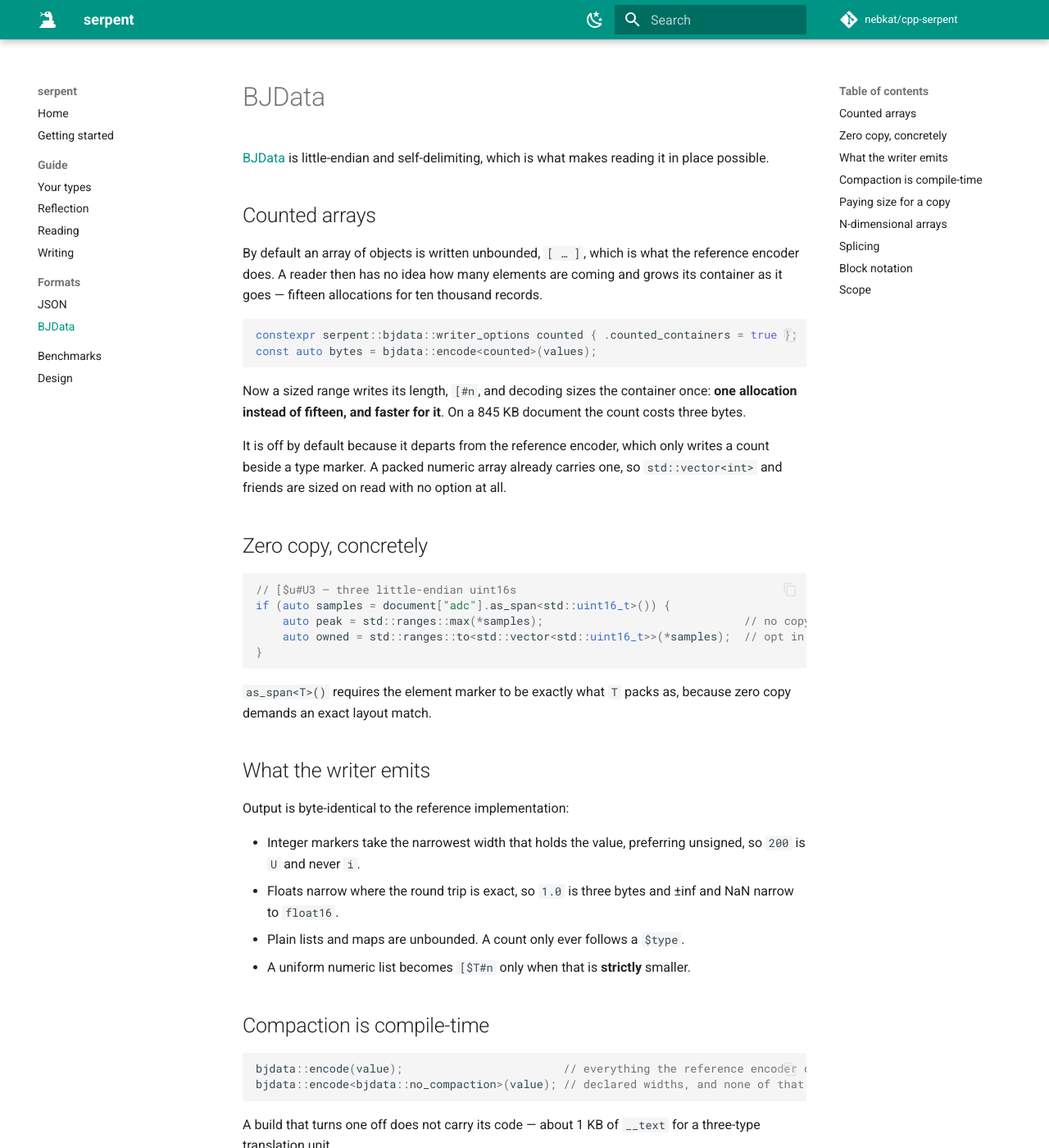
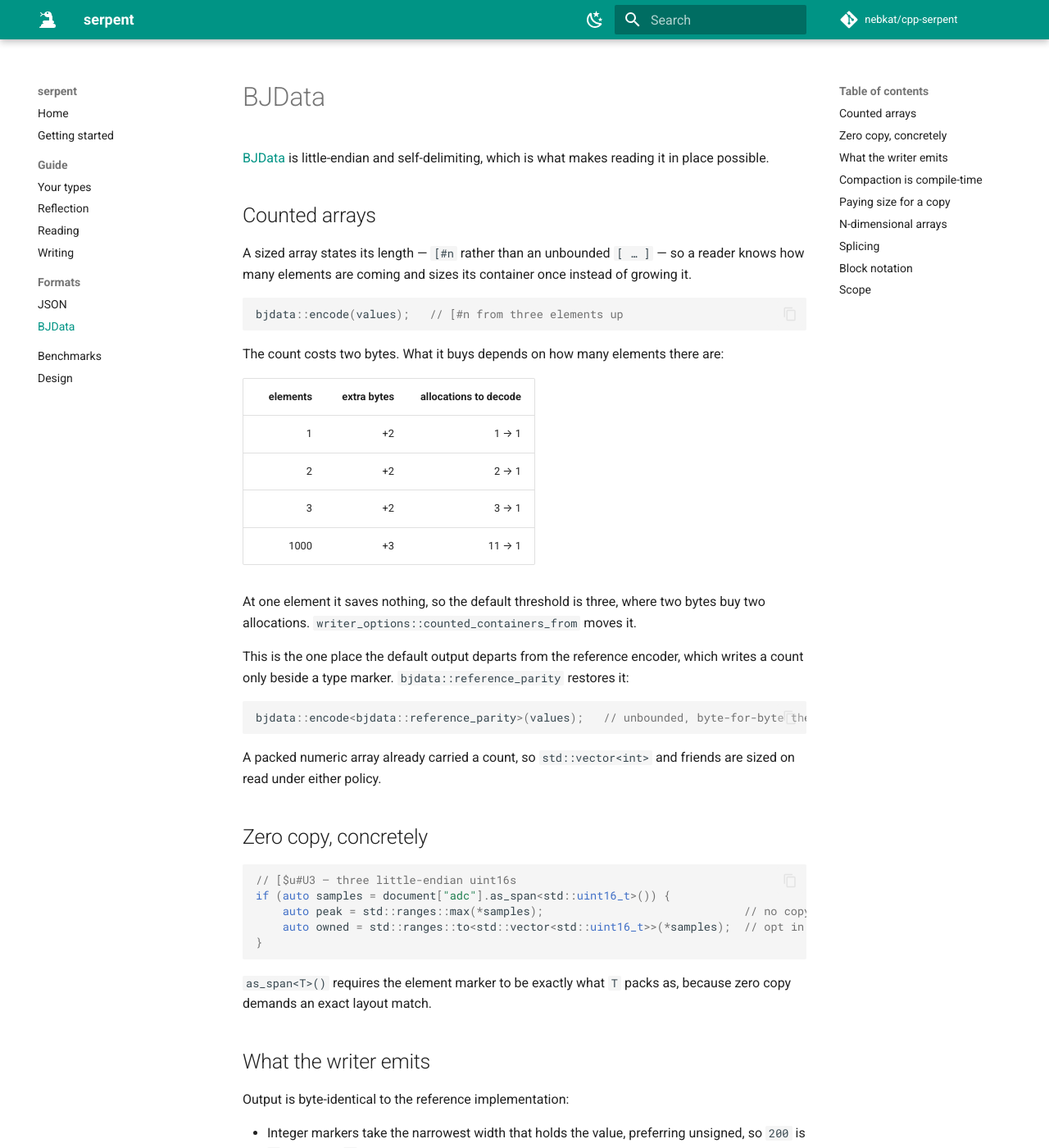
Before and after one commit to nebkat/cpp-serpent, an MkDocs documentation site: the page built from docs/bjdata.md, in a window 1280 px wide and 1400 px high. Shown: the whole window at 82% size. Built offline with MkDocs 1.6.1 and Material for MkDocs 9.7.7, drawn with Linux system fonts in a browser that asks for light colours; comment, search, counter and statistics services are not loaded.

Commit message:
change(bjdata): Count sized containers by default, from three elements up
Measured what the count is worth, per element count: it costs two bytes always,
and saves nothing at one element, one allocation at two, two at three, ten and a
megabyte of copying at a thousand. Three is where it stops being arguable, so
counted_containers_from defaults to three rather than the option defaulting off.

No second pass anywhere. The writer only counts a range that already knows its
size, and the reader still reserves solely from a count the document states -
size_hint() never walks an unbounded container to find one, and read_into lets the
vector grow when there is nothing to reserve from.

This is the one place the default output leaves the reference encoder, which
writes a count only beside a type marker. bjdata::reference_parity restores it,
and the tests that assert reference bytes - the fixture suite, the packing
heuristics, the sink byte strings - now ask for it by name, so the parity check
still runs on every one of the 44 fixtures.

Checked that an unrelated implementation reads a bare [#n before making it the
default, since it is what we now emit.

````diff
--- a/docs/bjdata.md
+++ b/docs/bjdata.md
@@ -5,22 +5,34 @@ what makes reading it in place possible.
 
 ## Counted arrays
 
-By default an array of objects is written unbounded, `[ … ]`, which is what the reference
-encoder does. A reader then has no idea how many elements are coming and grows its container as
-it goes — fifteen allocations for ten thousand records.
+A sized array states its length — `[#n` rather than an unbounded `[ … ]` — so a reader knows
+how many elements are coming and sizes its container once instead of growing it.
 
 ```cpp
-constexpr serpent::bjdata::writer_options counted { .counted_containers = true };
-const auto bytes = bjdata::encode<counted>(values);
+bjdata::encode(values);   // [#n from three elements up
 ```
 
-Now a sized range writes its length, `[#n`, and decoding sizes the container once: **one
-allocation instead of fifteen, and faster for it**. On a 845 KB document the count costs three
-bytes.
+The count costs two bytes. What it buys depends on how many elements there are:
 
-It is off by default because it departs from the reference encoder, which only writes a count
-beside a type marker. A packed numeric array already carries one, so `std::vector<int>` and
-friends are sized on read with no option at all.
+| elements | extra bytes | allocations to decode |
+|---:|---:|---:|
+| 1 | +2 | 1 → 1 |
+| 2 | +2 | 2 → 1 |
+| 3 | +2 | 3 → 1 |
+| 1000 | +3 | 11 → 1 |
+
+At one element it saves nothing, so the default threshold is three, where two bytes buy two
+allocations. `writer_options::counted_containers_from` moves it.
+
+This is the one place the default output departs from the reference encoder, which writes a
+count only beside a type marker. `bjdata::reference_parity` restores it:
+
+```cpp
+bjdata::encode<bjdata::reference_parity>(values);   // unbounded, byte-for-byte the reference
+```
+
+A packed numeric array already carried a count, so `std::vector<int>` and friends are sized on
+read under either policy.
 
 ## Zero copy, concretely
 
````
Also changed, not shown: docs/benchmarks.md (+10 -11 lines), 7 other files.
